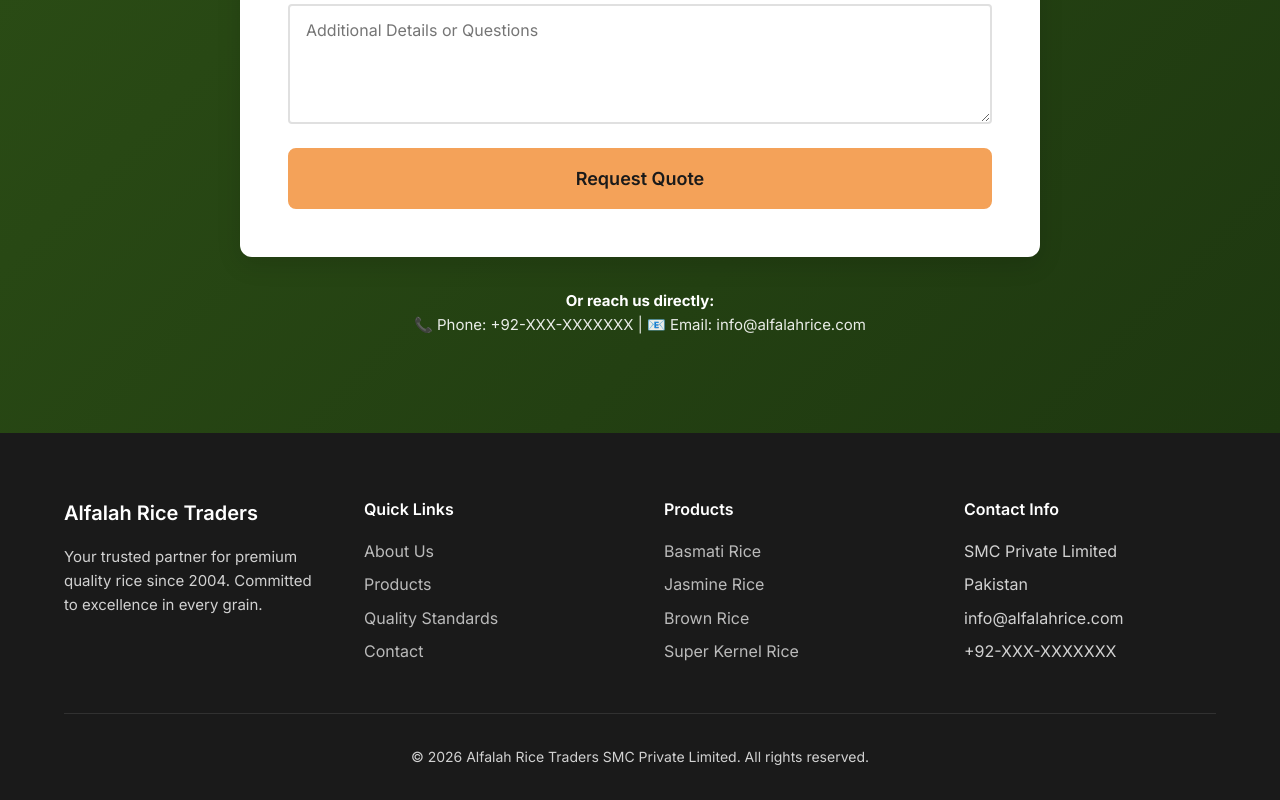
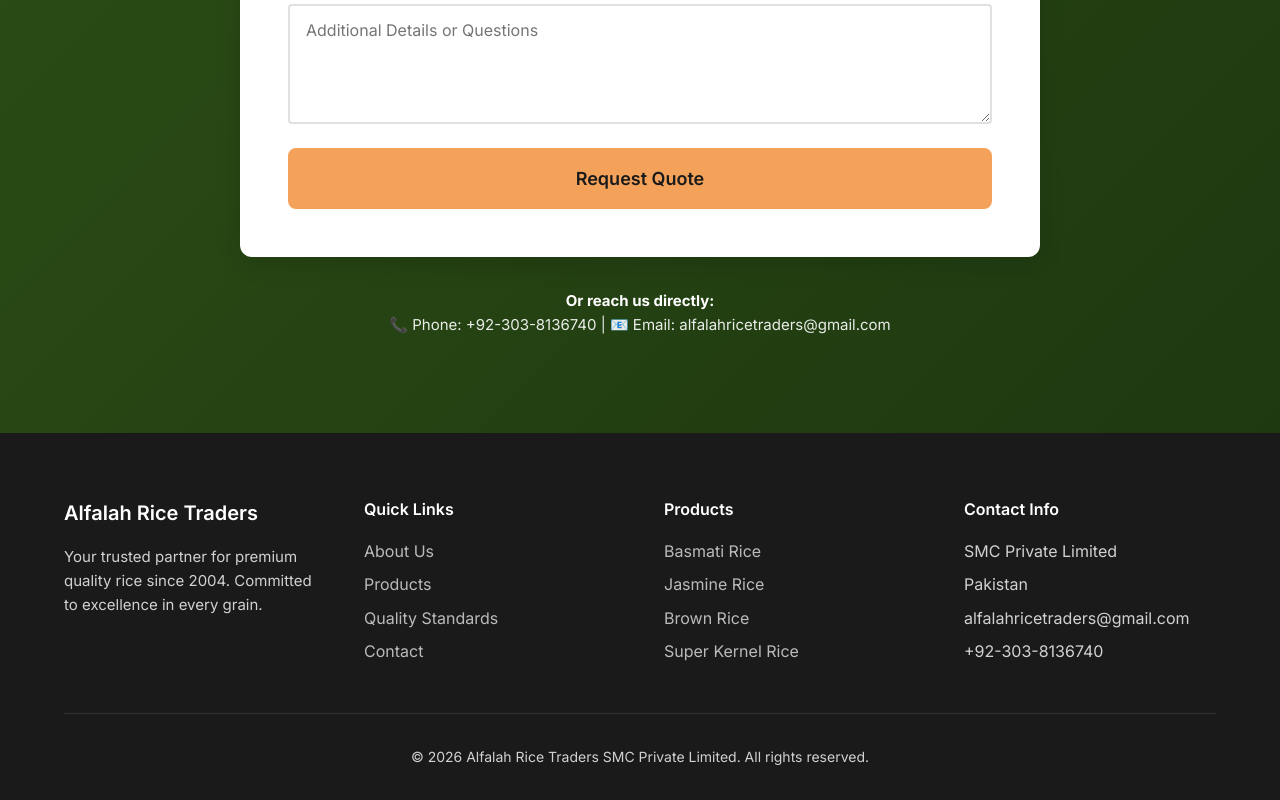
Before and after one commit to kiranshahzadi-aiengineer/My-first-project, a plain HTML site: page doc/index.html in a window 1280 px wide. Shown: the part 4638-5438 px from the top of the page. Drawn offline with nearby package versions, Linux system fonts and the light colour scheme.

Commit message:
Update index.html

```diff
--- a/doc/index.html
+++ b/doc/index.html
@@ -299,7 +299,7 @@
                     </form>
                     <div class="contact-info">
                         <p><strong>Or reach us directly:</strong></p>
-                        <p>📞 Phone: +92-XXX-XXXXXXX | 📧 Email: info@alfalahrice.com</p>
+                        <p>📞 Phone: +92-303-8136740 | 📧 Email: alfalahricetraders@gmail.com</p>
                     </div>
                 </div>
             </div>
@@ -337,8 +337,8 @@
                     <ul>
                         <li>SMC Private Limited</li>
                         <li>Pakistan</li>
-                        <li>info@alfalahrice.com</li>
-                        <li>+92-XXX-XXXXXXX</li>
+                        <li>alfalahricetraders@gmail.com</li>
+                        <li>+92-303-8136740</li>
                     </ul>
                 </div>
             </div>
```
